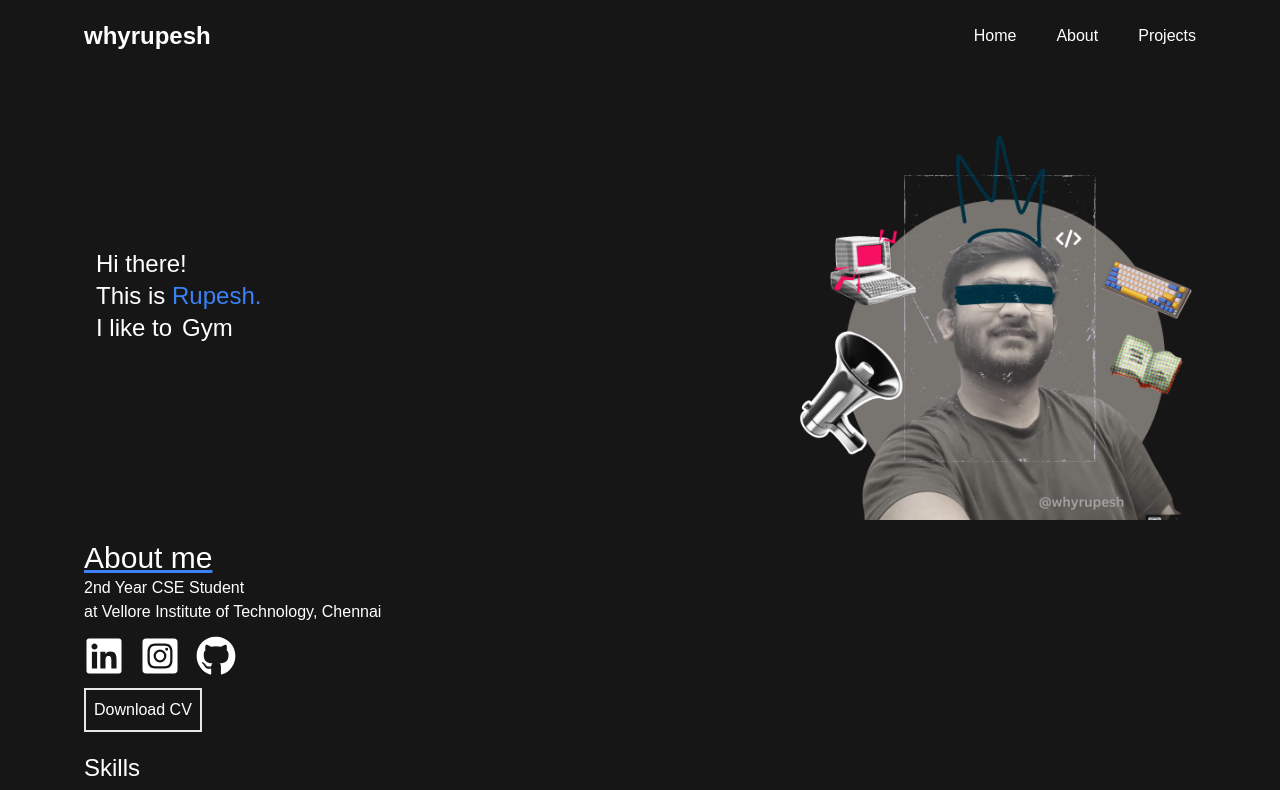
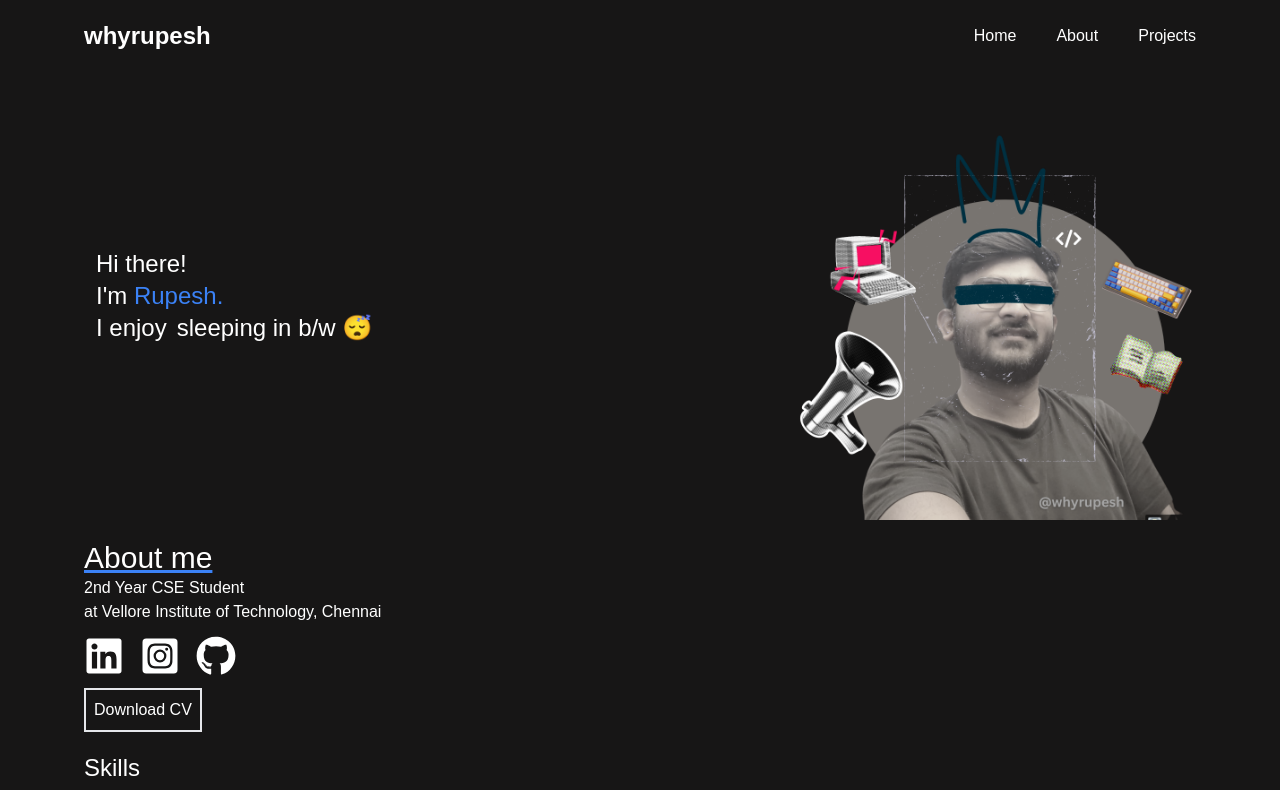
Before and after one commit to whyrupesh/rupesh-website, a React (Vite) app: page / in a window 1280 px wide. Shown: the top 790 px of the page. Built offline with nearby package versions, Linux system fonts and the light colour scheme.

Commit message:
changed some home page style

```diff
--- a/src/Components/Home.jsx
+++ b/src/Components/Home.jsx
@@ -11,12 +11,12 @@ export default function Home() {
           <div className="text-2xl">Hi there!</div>
           <div className="flex align-center items-center">
             <div className="text-2xl">
-              This is <span className=" text-blue-500">Rupesh.</span>{" "}
+              I'm <span className=" text-blue-500">Rupesh.</span>{" "}
             </div>
           </div>
 
           <div className="text-2xl">
-            I like to<span id="changingText"></span>
+            I enjoy<span id="changingText"></span>
           </div>
         </div>
 
--- a/src/index.css
+++ b/src/index.css
@@ -11,25 +11,25 @@ body {
 }
 
 #changingText::before {
-  content: "Code";
-  animation: animate infinite 4s;
+  content: "coding bugs 👨‍💻";
+  animation: animate infinite 8s;
   padding-left: 10px;
 }
 
 @keyframes animate {
   0% {
-    content: "Code";
+    content: "coding bugs 👨‍💻";
   }
   25% {
-    content: "Edit Videos";
+    content: "editing videos 🎥";
   }
 
   50% {
-    content: "Gym";
+    content: "lifting weights 💪";
   }
 
   75% {
-    content: "Sleep";
+    content: "sleeping in b/w 😴";
   }
 }
 
```
